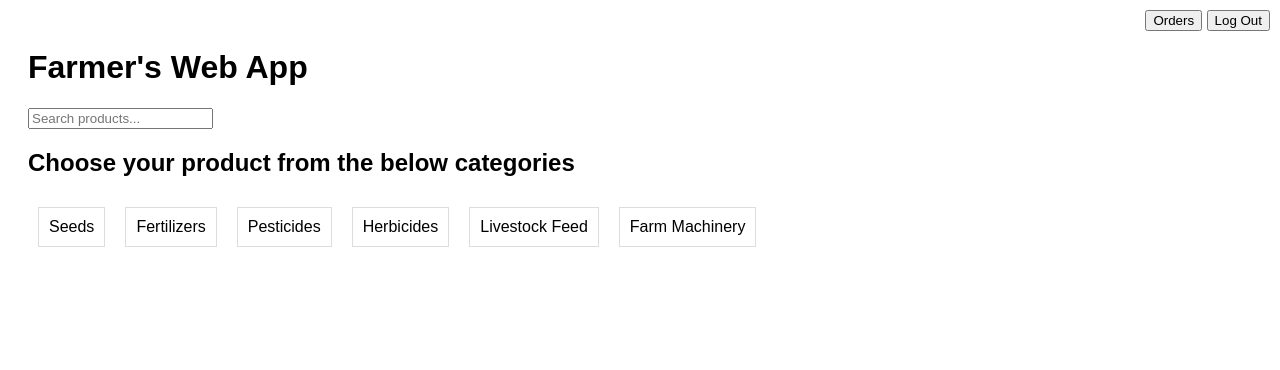
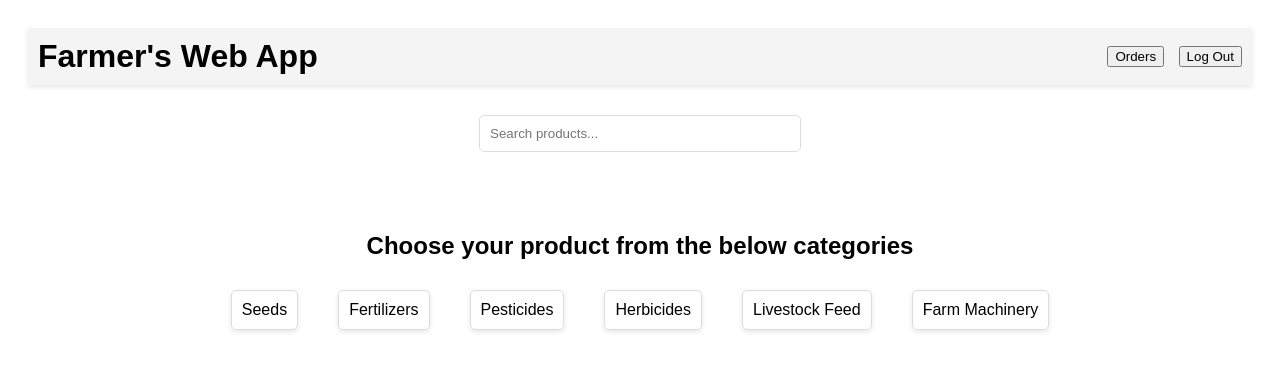
Before and after one commit to thenxtgendev/farmers-web-app, a plain HTML site: page index.html in a window 1280 px wide. Drawn offline with Linux system fonts and the light colour scheme.

Commit message:
structural changes part 2

```diff
--- /dev/null
+++ b/index.css
@@ -0,0 +1,12 @@
+div[style*="background-color"] {
+    font-size: 18px;
+}
+
+input[type="text"] {
+    text-align: center;
+}
+
+.card:hover {
+    background-color: #f9f9f9;
+    transform: scale(1.05);
+}
--- a/index.html
+++ b/index.html
@@ -15,39 +15,45 @@
     </style>
 </head>
 <body>
-    <!-- Navigation Buttons -->
-    <div style="position: absolute; top: 10px; right: 10px;">
-        <button onclick="viewOrders()">Orders</button>
+    <!-- Navigation Bar -->
+    <div style="display: flex; justify-content: space-between; align-items: center; padding: 10px; background-color: #f4f4f4; box-shadow: 0px 2px 5px rgba(0, 0, 0, 0.1);">
+        <h1 style="margin: 0;">Farmer's Web App</h1>
+        <div>
+            <button onclick="viewOrders()" style="margin-right: 10px;">Orders</button>
             <button onclick="logOut()">Log Out</button>
         </div>
+    </div>
 
-    <h1>Farmer's Web App</h1>
-
+    <div style="display: flex; flex-direction: column; align-items: center; margin-top: 30px;">
         <!-- Search Bar -->
-    <input type="text" id="search-bar" placeholder="Search products..." oninput="handleSearch()" />
-
+        <input type="text" id="search-bar" placeholder="Search products..." oninput="handleSearch()" style="margin-bottom: 20px; width: 300px; padding: 10px; border: 1px solid #ddd; border-radius: 5px;">
 
         <!-- Search Results -->
         <div id="search-results" class="hidden">
             <h2>Search Results</h2>
-        <table id="product-results">
+            <table id="product-results" style="margin-top: 10px; width: 100%; max-width: 600px; border-collapse: collapse; text-align: left;">
                 <thead>
-                <tr><th>Product Name</th><th>Price</th><th>Quantity</th></tr>
+                    <tr>
+                        <th style="border: 1px solid #ddd; padding: 8px;">Product Name</th>
+                        <th style="border: 1px solid #ddd; padding: 8px;">Price</th>
+                        <th style="border: 1px solid #ddd; padding: 8px;">Quantity</th>
+                    </tr>
                 </thead>
                 <tbody></tbody>
             </table>
         </div>
 
         <!-- Categories Section -->
-    <div id="categories">
-        <h2>Choose your product from the below categories</h2>
-        <div id="category-cards" class="flex-container">
-            <div class="card" onclick="fetchProductsByCategory('seeds')">Seeds</div>
-            <div class="card" onclick="fetchProductsByCategory('fertilizers')">Fertilizers</div>
-            <div class="card" onclick="fetchProductsByCategory('pesticides')">Pesticides</div>
-            <div class="card" onclick="fetchProductsByCategory('herbicides')">Herbicides</div>
-            <div class="card" onclick="fetchProductsByCategory('livestock feed')">Livestock Feed</div>
-            <div class="card" onclick="fetchProductsByCategory('farm machinery')">Farm Machinery</div>
+        <div id="categories" style="margin-top: 40px;">
+            <h2 style="text-align: center;">Choose your product from the below categories</h2>
+            <div id="category-cards" class="flex-container" style="display: flex; justify-content: center; gap: 20px; flex-wrap: wrap; margin-top: 20px;">
+                <div class="card" onclick="fetchProductsByCategory('seeds')" style="border: 1px solid #ddd; padding: 10px; cursor: pointer; border-radius: 5px; box-shadow: 0px 2px 5px rgba(0, 0, 0, 0.1);">Seeds</div>
+                <div class="card" onclick="fetchProductsByCategory('fertilizers')" style="border: 1px solid #ddd; padding: 10px; cursor: pointer; border-radius: 5px; box-shadow: 0px 2px 5px rgba(0, 0, 0, 0.1);">Fertilizers</div>
+                <div class="card" onclick="fetchProductsByCategory('pesticides')" style="border: 1px solid #ddd; padding: 10px; cursor: pointer; border-radius: 5px; box-shadow: 0px 2px 5px rgba(0, 0, 0, 0.1);">Pesticides</div>
+                <div class="card" onclick="fetchProductsByCategory('herbicides')" style="border: 1px solid #ddd; padding: 10px; cursor: pointer; border-radius: 5px; box-shadow: 0px 2px 5px rgba(0, 0, 0, 0.1);">Herbicides</div>
+                <div class="card" onclick="fetchProductsByCategory('livestock feed')" style="border: 1px solid #ddd; padding: 10px; cursor: pointer; border-radius: 5px; box-shadow: 0px 2px 5px rgba(0, 0, 0, 0.1);">Livestock Feed</div>
+                <div class="card" onclick="fetchProductsByCategory('farm machinery')" style="border: 1px solid #ddd; padding: 10px; cursor: pointer; border-radius: 5px; box-shadow: 0px 2px 5px rgba(0, 0, 0, 0.1);">Farm Machinery</div>
+            </div>
         </div>
     </div>
 
```
Lines whose indentation alone changed are shown as unchanged.
